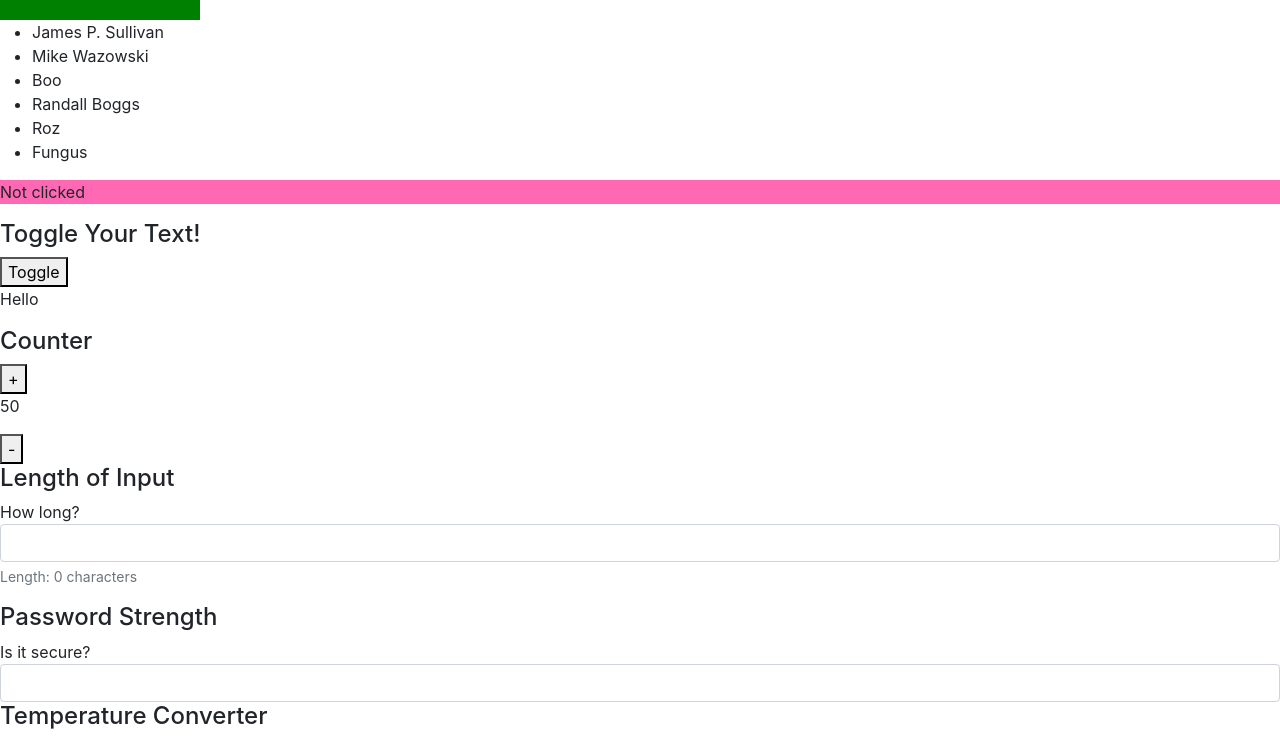
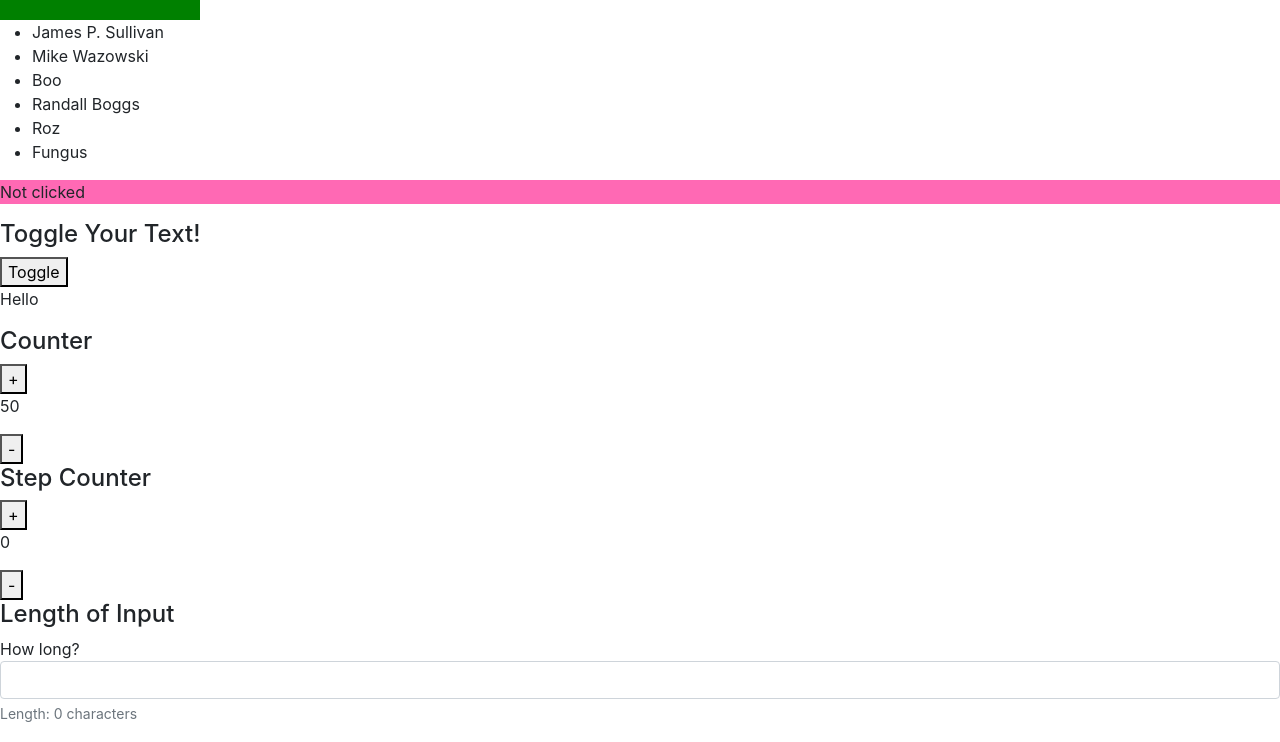
Before and after one commit to naranjita11/react-project, a React (Create React App) app: page / in a window 1280 px wide. Shown: the part 388-1130 px from the top of the page. Built offline with nearby package versions, Linux system fonts and the light colour scheme.

Commit message:
StepCounter (state) challenge complete

```diff
--- /dev/null
+++ b/src/Components/StepCounter.js
@@ -0,0 +1,58 @@
+// Create a <StepCounter max={ 100 } step={ 5 } /> component. It should consist of a <p> containing a number (start at 0) and two buttons, + and -. When the user clicks the + button, the number should go up by step. When the user clicks the - button the number should go down by step. The number should not be able to go below 0. Use props to pass in a maximum value for the counter.
+
+import { Component } from "react";
+
+class StepCounter extends Component {
+
+    constructor(props) {
+        super(props);
+
+        this.state = {
+            number: 0,
+            max: this.props.max,
+            step: this.props.step
+        };
+
+        this.handleClickUp = this.handleClickUp.bind(this);
+        this.handleClickDown = this.handleClickDown.bind(this);
+    }
+
+    handleClickUp() {
+        let { number } = this.state
+        let { max } = this.props
+        let { step } = this.props
+
+        if (number < max) {
+            this.setState({ number: number + step });
+        }
+    }
+
+    handleClickDown() {
+        let { number } = this.state
+        let { step } = this.props
+
+        if (number > 0) {
+            this.setState({ number: number - step });
+        }
+
+    }
+
+    render() {
+        // destructuring the state object
+        let { number } = this.state
+
+        return (
+          <>
+          <h4>Step Counter</h4>
+          <button onClick={ this.handleClickUp }>+</button>
+          <p>{ number }</p>
+          <button onClick={ this.handleClickDown }>-</button>
+          </>
+        );
+
+    }
+
+};
+
+
+export default StepCounter;
--- a/src/Components/Stuff.js
+++ b/src/Components/Stuff.js
@@ -5,7 +5,7 @@ import People from "./People";
 import Clicked from "./Clicked";
 import ToggleText from "./ToggleText";
 import Counter from "./Counter";
-// import StepCounter from "./StepCounter";
+import StepCounter from "./StepCounter";
 import Length from "./Length";
 import PasswordStrength from "./PasswordStrength";
 import TempConverter from "./TempConverter";
@@ -34,7 +34,7 @@ const Stuff = () => (
 
         <Counter initial={ 50 } max={ 100 } />
 
-        {/* <StepCounter max={ 100 } step={ 5 } /> */}
+        <StepCounter max={ 100 } step={ 5 } />
 
         <Length label="How long?"/>
 
```
